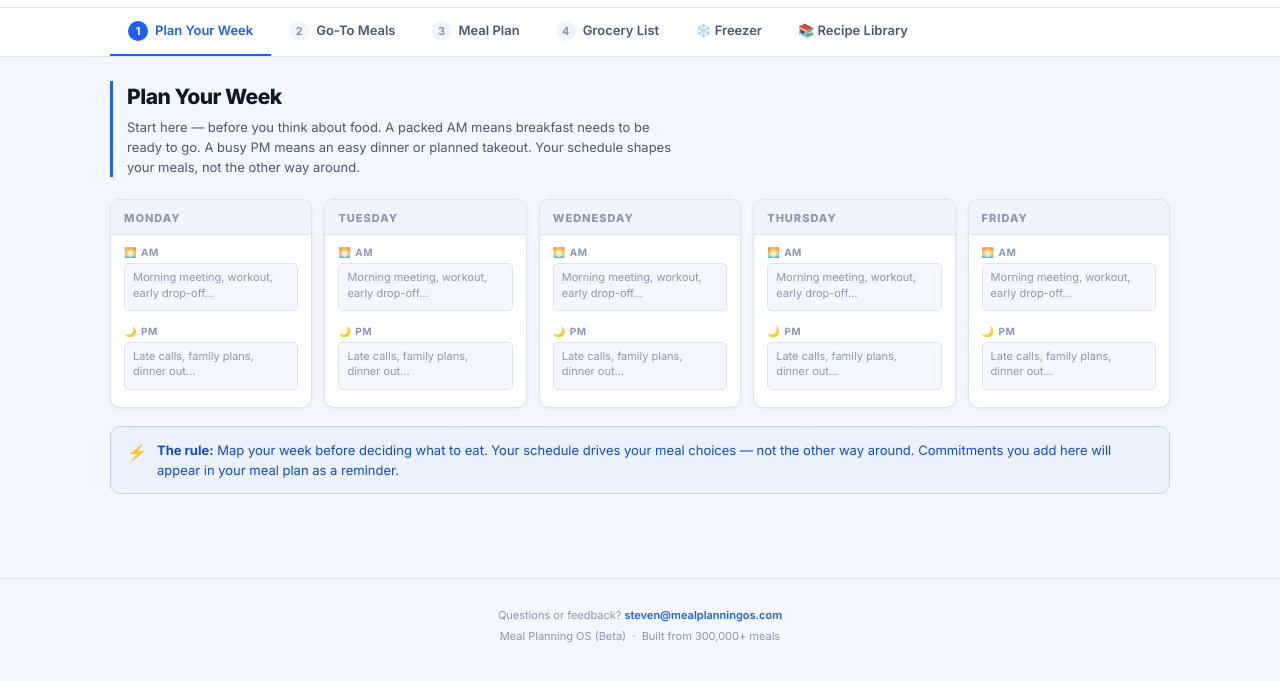
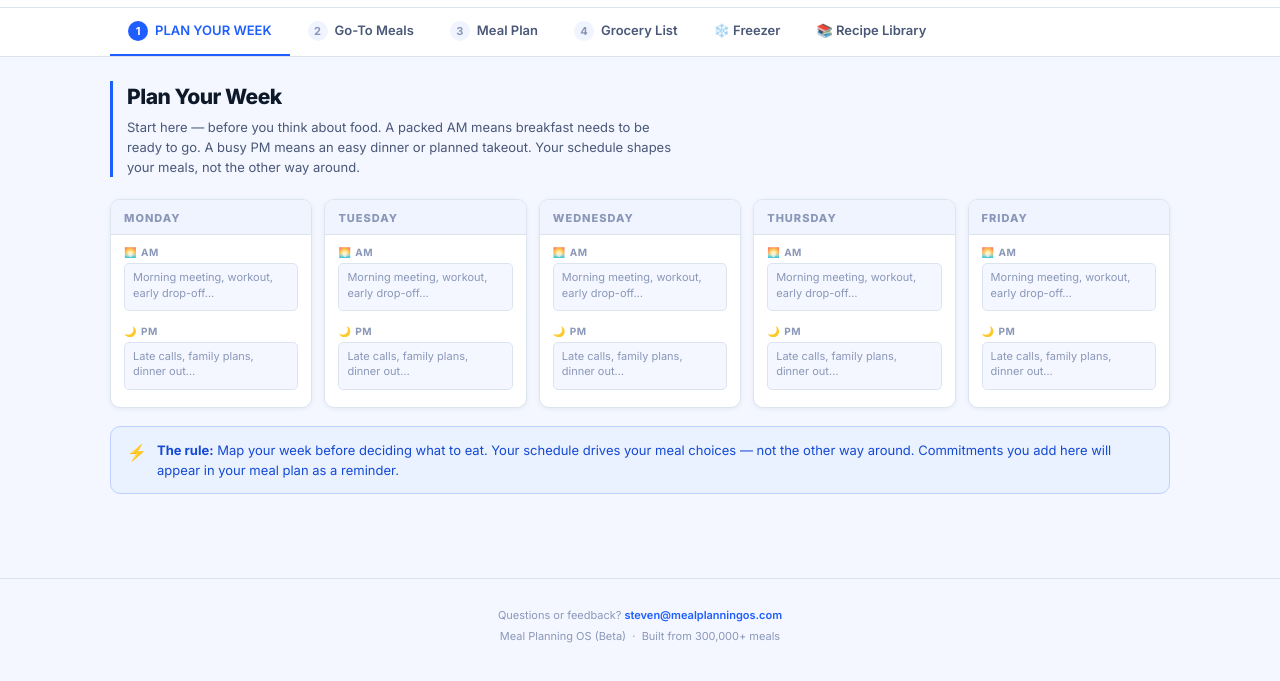
Before and after one commit to mealplanningos/meal-planning-os, a plain HTML site: page index.html in a window 1280 px wide. Shown: the part 47-728 px from the top of the page. Drawn offline with Linux system fonts and the light colour scheme.

Commit message:
Add files via upload

```diff
--- a/index.html
+++ b/index.html
@@ -788,7 +788,7 @@ label { font-size: 11px; font-weight: 700; color: var(--text-2); display: block;
 <!-- NAV -->
 <div class="nav">
   <div class="nav-inner">
-    <div class="nav-tab active" onclick="switchTab('step1')"><div class="step-num">1</div> Plan Your Week</div>
+    <div class="nav-tab active" onclick="switchTab('step1')"><div class="step-num">1</div> PLAN YOUR WEEK</div>
     <div class="nav-tab" onclick="switchTab('step2')"><div class="step-num">2</div> Go-To Meals</div>
     <div class="nav-tab" onclick="switchTab('step3')"><div class="step-num">3</div> Meal Plan</div>
     <div class="nav-tab" onclick="switchTab('step4')"><div class="step-num">4</div> Grocery List</div>
```
